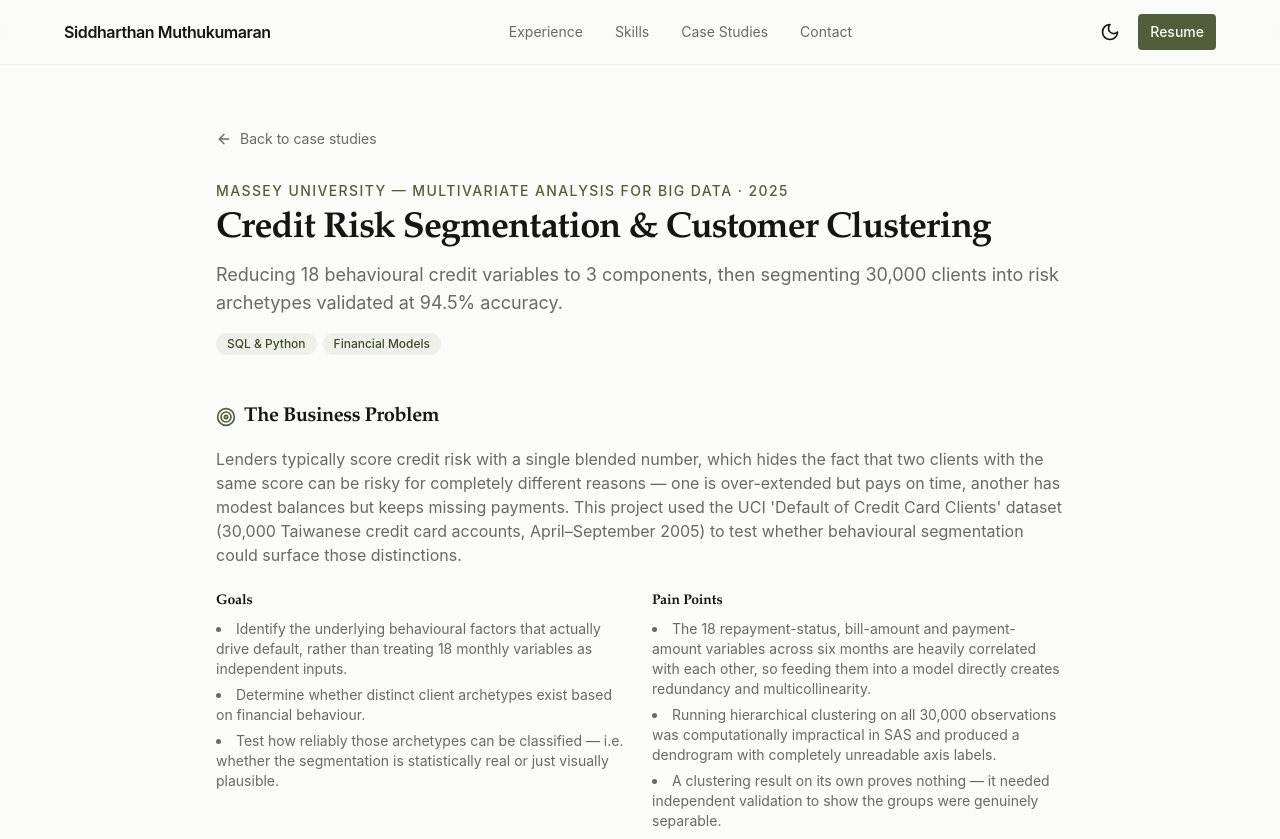
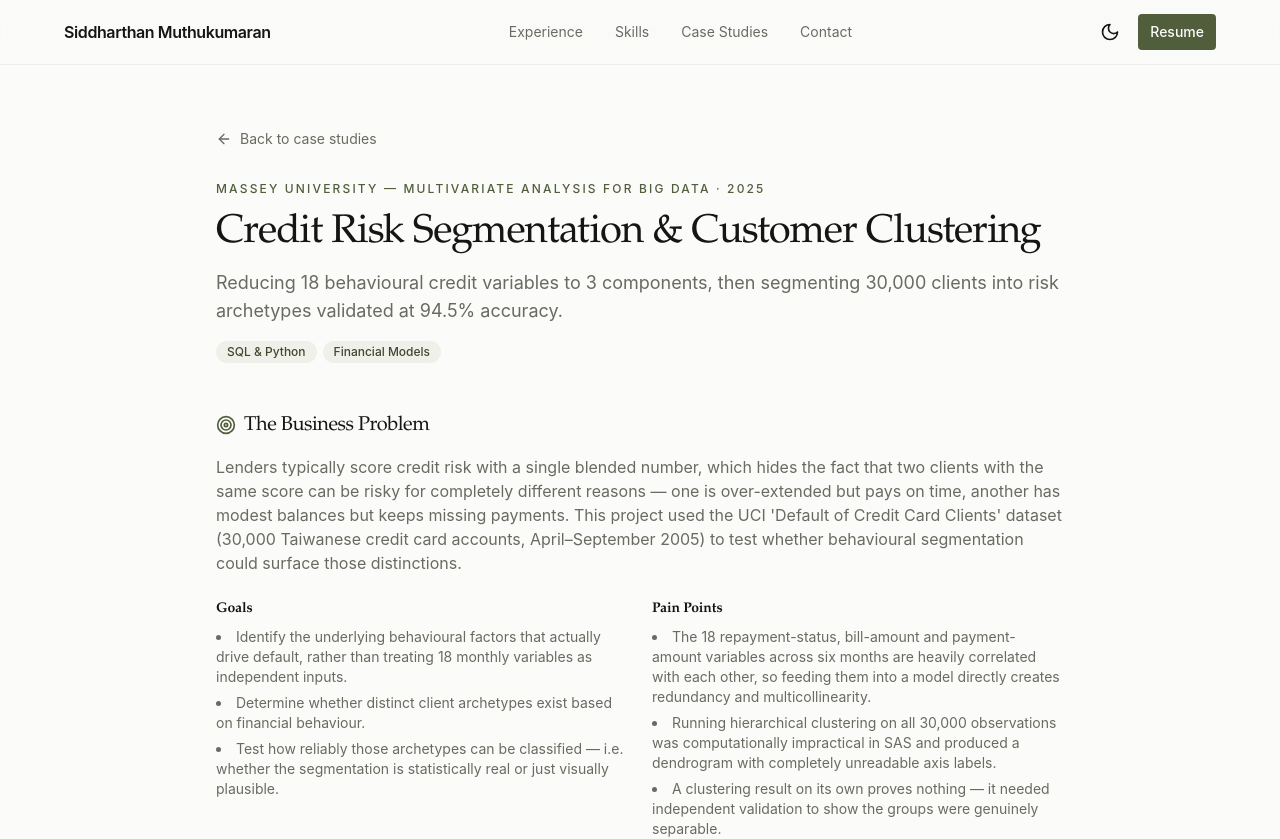
Before and after one commit to siddharthanms/https-railway.com-oauth-success, a Next.js app: page /projects/credit-risk-segmentation in a window 1280 px wide. Shown: the top 839 px of the page. Built offline with nearby package versions, Linux system fonts and the light colour scheme.

Commit message:
Serif headings on case study pages

```diff
--- a/app/projects/[slug]/page.tsx
+++ b/app/projects/[slug]/page.tsx
@@ -49,10 +49,10 @@ export default function ProjectPage({ params }: Props) {
           <ArrowLeft className="h-4 w-4" /> Back to case studies
         </Link>
 
-        <p className="text-sm font-medium uppercase tracking-widest text-primary">
+        <p className="text-xs font-medium uppercase tracking-[0.18em] text-primary">
           {project.org} · {project.year}
         </p>
-        <h1 className="mt-2 text-3xl font-bold tracking-tight sm:text-4xl">{project.title}</h1>
+        <h1 className="mt-3 font-serif text-3xl font-normal leading-[1.2] tracking-tight sm:text-[2.5rem]">{project.title}</h1>
         <p className="mt-3 text-lg text-muted-foreground">{project.tagline}</p>
 
         <div className="mt-4 flex flex-wrap gap-1.5">
@@ -149,7 +149,7 @@ export default function ProjectPage({ params }: Props) {
 
           {hasMedia && (
             <section className="space-y-6">
-              <h2 className="text-xl font-semibold tracking-tight">Project Artifacts</h2>
+              <h2 className="font-serif text-xl font-normal tracking-tight">Project Artifacts</h2>
               <DashboardEmbed dashboard={media.dashboardEmbed} />
               <div className="grid gap-6 lg:grid-cols-2">
                 <DocumentViewer documents={media.documents} />
@@ -175,7 +175,7 @@ function SectionHeading({
   return (
     <div className="mb-4 flex items-center gap-2">
       <Icon className="h-5 w-5 text-primary" />
-      <h2 className="text-xl font-semibold tracking-tight">{title}</h2>
+      <h2 className="font-serif text-xl font-normal tracking-tight">{title}</h2>
     </div>
   );
 }
```
